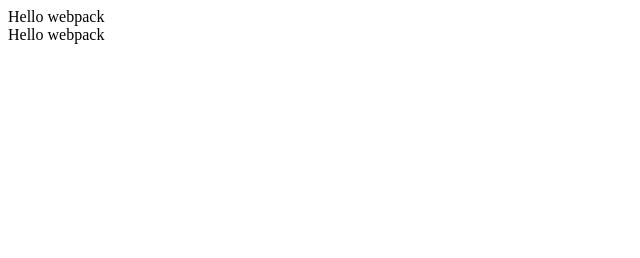
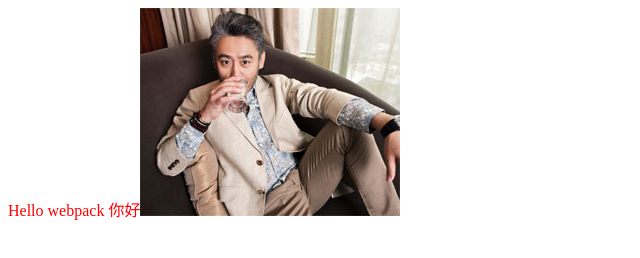
Before and after one commit to GreyChen/webpack-vue-demo, a website built with webpack: page dist/index.html in a window 1280 px wide. Shown: the whole page, without its empty margins (0-640 px from the left). Built offline with nearby package versions, Linux system fonts and the light colour scheme.

Commit message:
3.引入图片 字体

```diff
--- a/package.json
+++ b/package.json
@@ -7,11 +7,15 @@
     "lodash": "^4.17.11"
   },
   "devDependencies": {
+    "css-loader": "^2.1.0",
+    "file-loader": "^3.0.1",
+    "style-loader": "^0.23.1",
     "webpack": "^4.29.5",
     "webpack-cli": "^3.2.3"
   },
   "scripts": {
-    "test": "echo \"Error: no test specified\" && exit 1"
+    "test": "echo \"Error: no test specified\" && exit 1",
+    "build": "webpack"
   },
   "keywords": [],
   "author": "",
--- a/src/index.js
+++ b/src/index.js
@@ -1,12 +1,20 @@
 import _ from 'lodash'
-
-console.log(_)
+import './style.css'
+import photo from './my_photo.jpg'
 
 function component() {
   var element = document.createElement('div');
 
   // Lodash（目前通过一个 script 脚本引入）对于执行这一行是必需的
-  element.innerHTML = _.join(['Hello', 'webpack'], ' ');
+  element.innerHTML = _.join(['Hello', 'webpack', '你好'], ' ');
+
+  //新增类名
+  element.classList.add('hello')
+
+  // 将图像添加到我们现有的 div。
+  var myPhoto = new Image();
+  myPhoto.src = photo;
+  element.appendChild(myPhoto);
 
   return element;
 }
--- /dev/null
+++ b/src/style.css
@@ -0,0 +1,13 @@
+@font-face {
+    font-family: 'MyFont';
+    src: url('./SFJunkCultureCondensedOblique.ttf') format('ttf');
+    font-weight: 600;
+    font-style: normal;
+
+}
+.hello {
+    color: red;
+    font-family: 'MyFont';
+    /* background: url('./my_photo.jpg') */
+
+}
--- a/webpack.config.js
+++ b/webpack.config.js
@@ -9,5 +9,22 @@ module.exports = {
     output: {
         filename: 'bundle.js',
         path: path.resolve(__dirname, 'dist')
+    },
+    module: {
+        rules: [
+            {
+                test: /\.css$/,
+                use: ['style-loader', 'css-loader']
+            },
+            {
+                test: /\.(png|svg|jpg|gif)$/,
+                use: ['file-loader']
+
+            },
+            {
+                test: /\.(woff|woff2|eot|ttf|otf)$/,
+                use: ['file-loader'],
+            }
+        ]
     }
 }
```
Also changed, not shown: dist/3b9de3b0b3fd553c65fcfa9f7d9ef843.ttf (added), dist/8db0ccd3efb5098d179254f8e19a6e50.jpg (added), dist/bundle.js, dist/index.html, src/SFJunkCultureCondensedOblique.ttf (added), src/my_photo.jpg (added), 1 other file.
